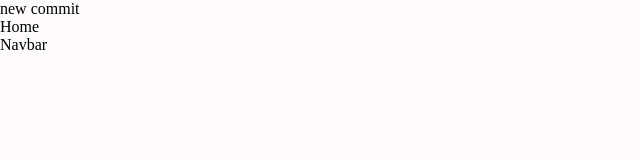
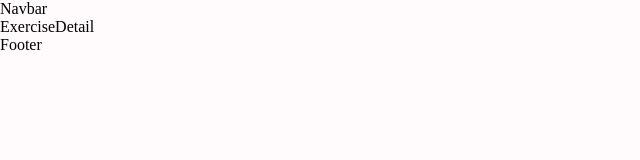
Before and after one commit to sumit0108/React-app, a React (Create React App) app: page /exercise/1 in a window 1280 px wide. Shown: the top 160 px of the page, without its empty margins (0-640 px from the left). Built offline with nearby package versions, Linux system fonts and the light colour scheme.

Commit message:
basic str complete

```diff
--- a/package.json
+++ b/package.json
@@ -11,6 +11,7 @@
     "@testing-library/user-event": "^13.5.0",
     "react": "^18.2.0",
     "react-dom": "^18.2.0",
+    "react-router-dom": "^6.6.1",
     "react-scripts": "5.0.1",
     "web-vitals": "^2.1.4"
   },
--- a/src/App.js
+++ b/src/App.js
@@ -1,16 +1,24 @@
 import React from 'react';
 import './App.css';
-import Home from './components/Home';
+import { Box } from '@mui/system';
+import Home from './pages/Home';
+
+import { Route, Routes } from 'react-router-dom';
+import ExerciseDetail from './pages/ExerciseDetail';
+
 import Navbar from './components/Navbar';
-import { Box } from '@mui/system';
+import Footer from './components/Footer';
 
 
 const App = () => {
   return (
-    <Box> new commit
-
-      <Home/>
+    <Box width="400px" sx={{width: {xl: '1488px' }}} m="auto">
       <Navbar/>
+      <Routes>
+        <Route path='/' element={<Home/>}/>
+        <Route path='/exercise/:id' element={<ExerciseDetail/>}/>
+      </Routes>
+      <Footer/>
     </Box>
 
   );
--- /dev/null
+++ b/src/components/Footer.js
@@ -0,0 +1,9 @@
+import React from 'react'
+
+function Footer() {
+  return (
+    <div>Footer</div>
+  )
+}
+
+export default Footer
--- a/src/index.js
+++ b/src/index.js
@@ -1,11 +1,12 @@
 import React from 'react';
 import ReactDOM from 'react-dom/client';
+import { BrowserRouter } from 'react-router-dom';
 import App from './App';
 
 
 const root = ReactDOM.createRoot(document.getElementById('root'));
 root.render(
-  <React.StrictMode>
+  <BrowserRouter>
     <App />
-  </React.StrictMode>
+  </BrowserRouter>
 );
--- /dev/null
+++ b/src/pages/ExerciseDetail.js
@@ -0,0 +1,9 @@
+import React from 'react'
+
+function ExerciseDetail() {
+  return (
+    <div>ExerciseDetail</div>
+  )
+}
+
+export default ExerciseDetail
```
Also changed, not shown: src/pages/Home.js (renamed from src/components/Home.js), 1 other file (tests, documents, lock files or other folders).
